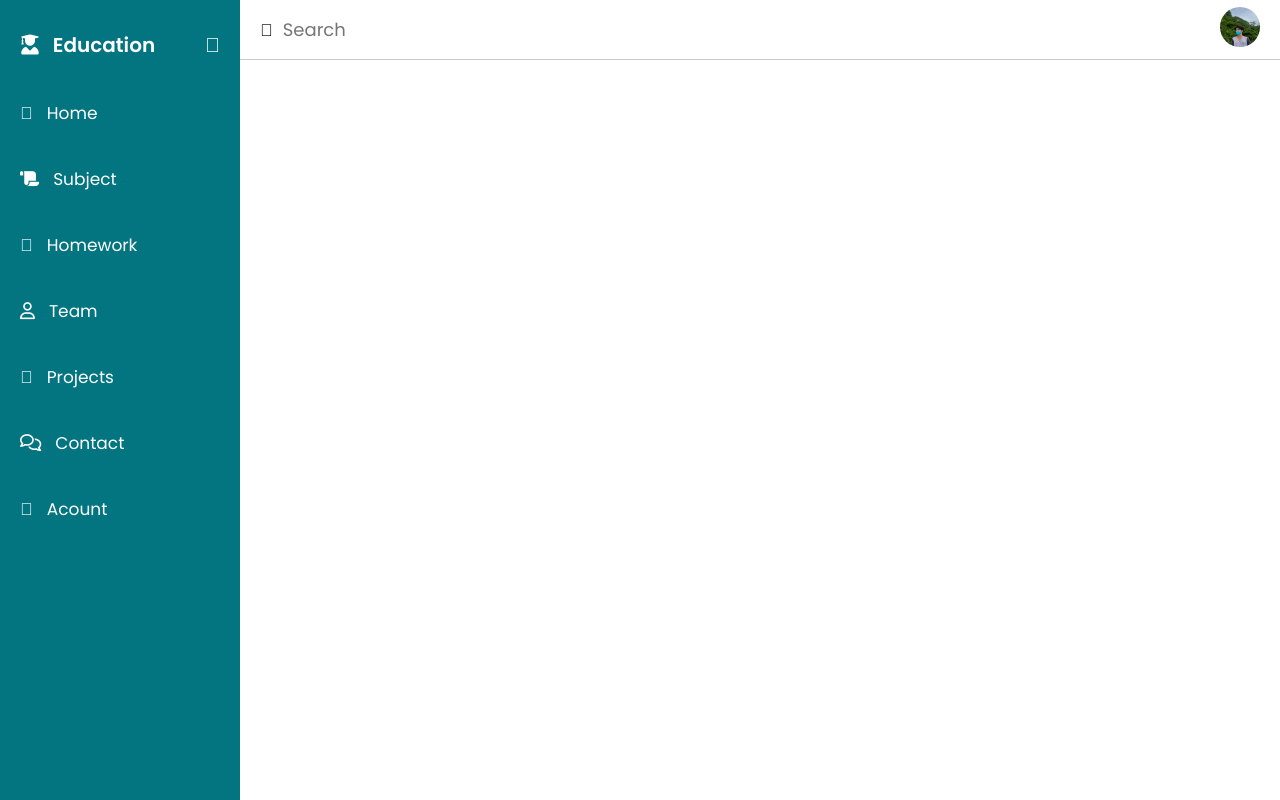
After one commit to Archiroo/CongNgheWeb, a PHP site: page /teacher/search.php in a window 1280 px wide. The commit adds this page. Run offline with PHP 8.4, Linux system fonts and the light colour scheme; some libraries are stand-ins or nearby versions.

Commit message:
Thêm search

```diff
--- a/teacher/css/teacher.css
+++ b/teacher/css/teacher.css
@@ -85,7 +85,7 @@ html{
 
 /* Dùng để kéo ra kéo vào */
 #sidebar-toggle:checked ~ .sidebar {
-    width: 60px;
+    width: 6rem;
 }
 
 #sidebar-toggle:checked ~ .sidebar .sidebar-header h3 span,
@@ -100,10 +100,57 @@ html{
 }
 
 #sidebar-toggle:checked ~ .main-content {
-    margin-left: 60px;
+    margin-left: 6rem;
 }
 
 #sidebar-toggle:checked ~ .main-content header {
-    left: 60px;
-    width: calc(100% - 60px);
+    left: 6rem;
+    width: calc(100% - 6rem);
 }
+
+/* SEARCH */
+.main-content{
+    position: relative;
+    margin-left: 24rem;
+    transition: margin-left 500ms;
+}
+header{ /*kính tìm kiếm, textbox,chuông, tin nhắn*/
+    position: fixed;
+    top: 0;
+    left: 24rem; /*độ rộng của menu*/
+    z-index: 100;
+    width: calc(100% - 24rem);
+    background: #fff;
+    padding: 0rem 2rem;
+    height: 6rem; /*chiều cao item là 60px*/
+    display: flex;
+    align-items: center;
+    justify-content: space-between;
+    border-bottom: 1px solid #ccc;
+    transition: left 500ms;
+}
+.search-wrapper{
+    display: flex;
+    align-items: center;
+}
+.search-wrapper span{
+    font-size: 1.7rem;
+}
+.search-wrapper span:hover{
+    cursor: pointer;
+}
+.search-wrapper input{
+    padding: 1rem;
+    font-size: 1.8rem;
+    width: 70rem;
+}
+.social-icons div img{
+    height: 4rem;
+    width: 4rem;
+    background-size: cover;
+    background-repeat: no-repeat;
+    border-radius: 50%;
+}
+.social-icons div img:hover{
+    cursor: pointer;
+}
--- a/teacher/header-teacher.php
+++ b/teacher/header.php
@@ -5,6 +5,7 @@
     <meta charset="UTF-8">
     <meta http-equiv="X-UA-Compatible" content="IE=edge">
     <meta name="viewport" content="width=device-width, initial-scale=1.0">
+
     <link rel="stylesheet" href="https://cdn.jsdelivr.net/gh/lykmapipo/themify-icons@0.1.2/css/themify-icons.css">
     <link rel="stylesheet" href="https://cdnjs.cloudflare.com/ajax/libs/font-awesome/6.0.0-beta2/css/all.min.css">
     <link rel="stylesheet" href="css/teacher.css">
--- /dev/null
+++ b/teacher/search.php
@@ -0,0 +1,15 @@
+<?php
+include('sidebar.php');
+?>
+<div class="main-content">
+    <header>
+        <div class="search-wrapper">
+            <span class="ti-search"></span>
+            <input type="text" placeholder="Search">
+        </div>
+        <div class="social-icons">
+            <div>
+                <img src="../image/user_1.jpg" alt="" width="100px">
+            </div>
+        </div>
+    </header>
--- a/teacher/sidebar-teacher.php
+++ b/teacher/sidebar.php
@@ -1,5 +1,5 @@
 <?php
-include('header-teacher.php');
+include('header.php');
 ?>
 <input type="checkbox" id="sidebar-toggle">
 <div class="sidebar">
```
Also changed, not shown: image/bg_index.jpg (added), image/cnweb.jpg (added), image/user_1.jpg (added), teacher/footer.php (renamed from teacher/footer-teacher.php), teacher/search-teacher.php (deleted).
